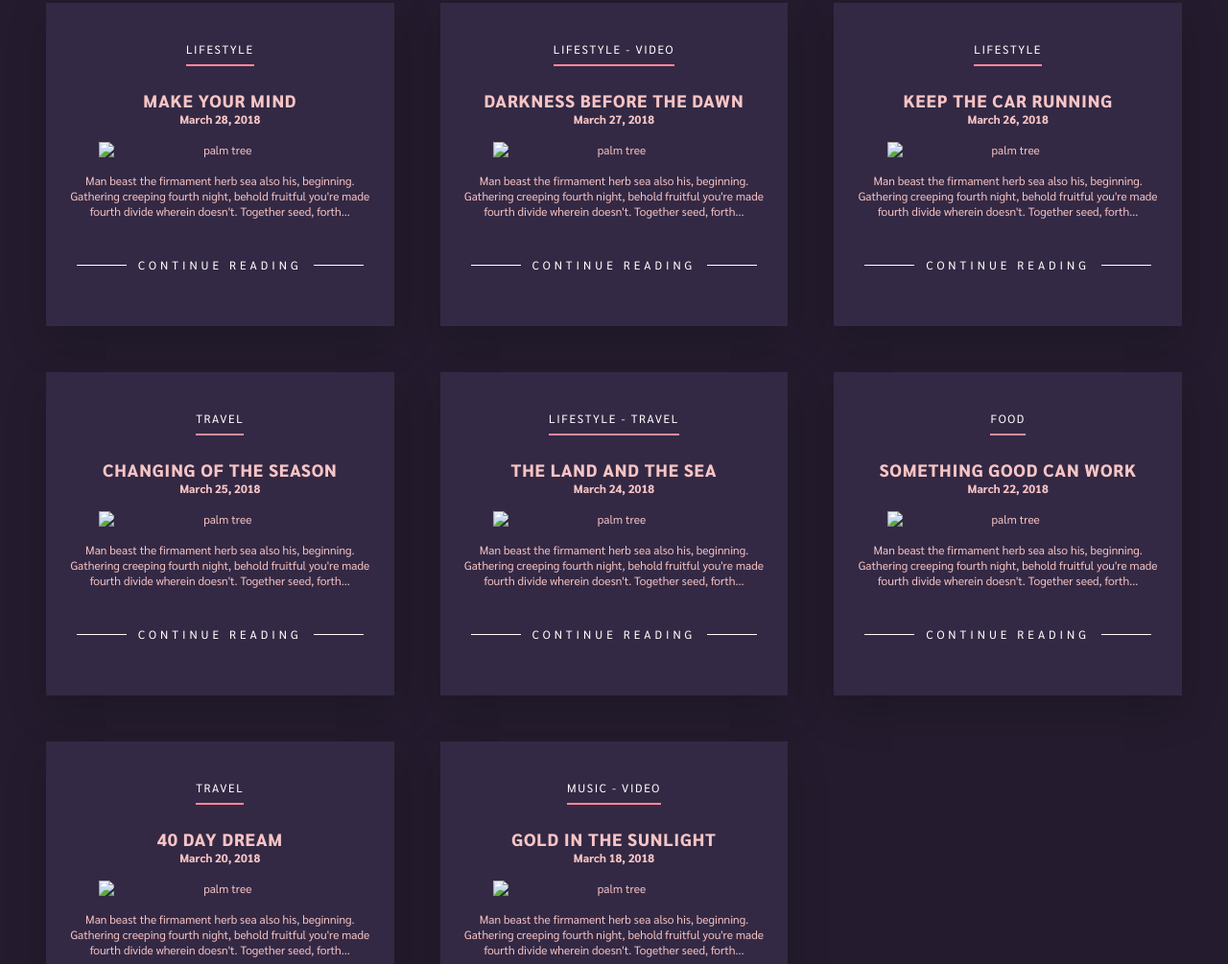
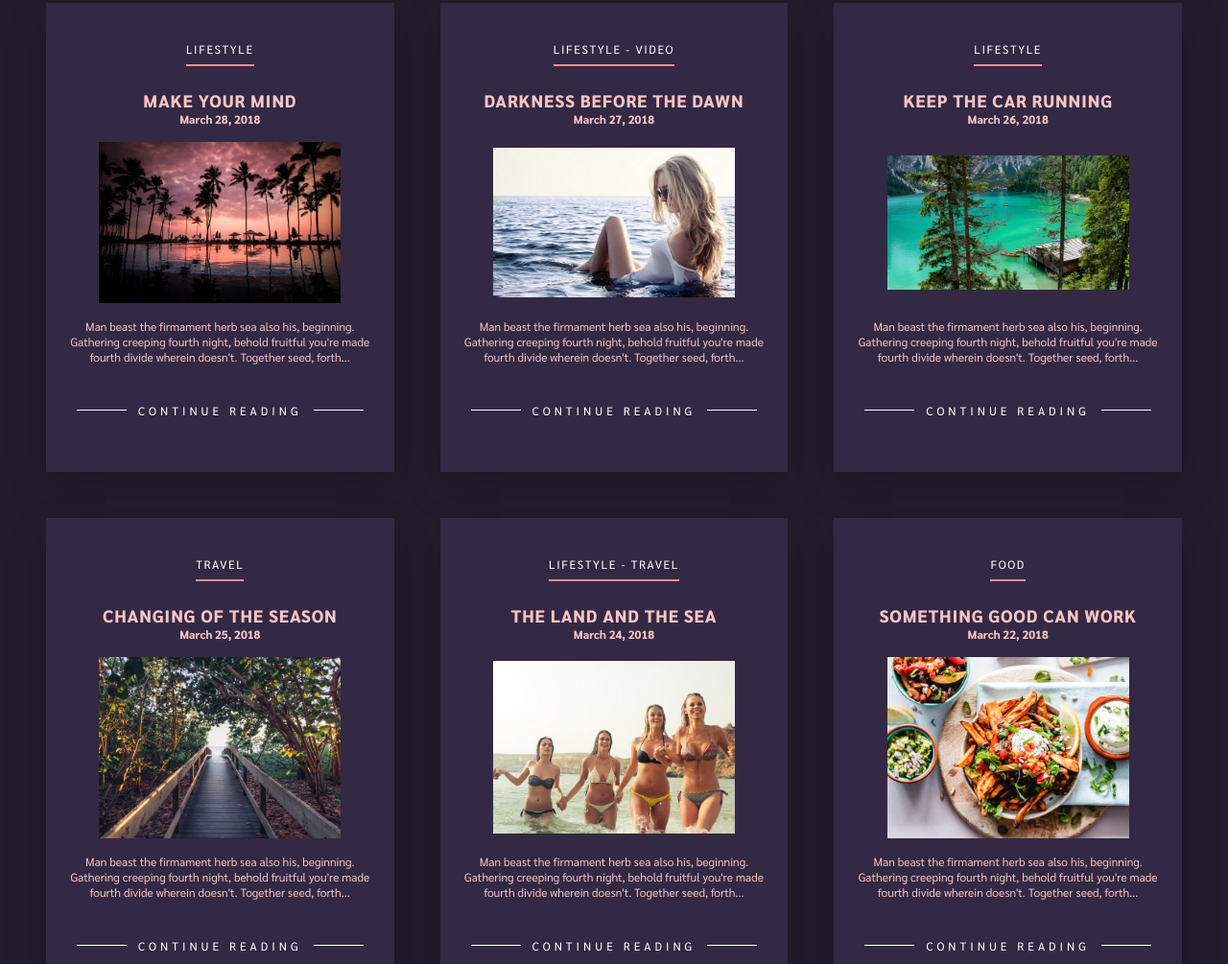
Before and after one commit to ReneLaverdure/Odyssey, a website: page index.html in a window 1280 px wide. Shown: the part 2853-3858 px from the top of the page at 96% size. Drawn offline with Linux system fonts and the light colour scheme; the site is published under a folder, as on GitHub Pages, so addresses that start at the root find nothing.

Commit message:
fixed image source path

```diff
--- a/index.html
+++ b/index.html
@@ -164,7 +164,7 @@
                         <h2>Make Your mind </h2>
                         <h4>March 28, 2018</h4>
                     </div>
-                    <img src="/img/palm-tree-2.jpeg" alt="palm tree">
+                    <img src="img/palm-tree-2.jpeg" alt="palm tree">
 
                         <p>Man beast the firmament herb sea also his, beginning. Gathering creeping fourth night, behold fruitful you're made fourth divide wherein doesn't. Together seed, forth...</p>
                         <a href="#" class="db-line">continue Reading</a>
@@ -177,7 +177,7 @@
                             <h2>Darkness before the dawn</h2>
                             <h4>March 27, 2018</h4>
                         </div>
-                        <img src="/img/beach-girl.jpeg" alt="palm tree">
+                        <img src="img/beach-girl.jpeg" alt="palm tree">
 
                             <p>Man beast the firmament herb sea also his, beginning. Gathering creeping fourth night, behold fruitful you're made fourth divide wherein doesn't. Together seed, forth...</p>
                             <a href="#" class="db-line">continue Reading</a>
@@ -189,7 +189,7 @@
                                 <h2>keep the car running</h2>
                                 <h4>March 26, 2018</h4>
                             </div>
-                            <img src="/img/lake-house.jpeg" alt="palm tree">
+                            <img src="img/lake-house.jpeg" alt="palm tree">
 
                                 <p>Man beast the firmament herb sea also his, beginning. Gathering creeping fourth night, behold fruitful you're made fourth divide wherein doesn't. Together seed, forth...</p>
                                 <a href="#" class="db-line">continue Reading</a>
@@ -201,7 +201,7 @@
                                 <h2>Changing of the season</h2>
                                 <h4>March 25, 2018</h4>
                             </div>
-                            <img src="/img/pathway.jpeg" alt="palm tree">
+                            <img src="img/pathway.jpeg" alt="palm tree">
 
                                 <p>Man beast the firmament herb sea also his, beginning. Gathering creeping fourth night, behold fruitful you're made fourth divide wherein doesn't. Together seed, forth...</p>
                                 <a href="#" class="db-line">continue Reading</a>
@@ -213,7 +213,7 @@
                                     <h2>the land and the sea</h2>
                                     <h4>March 24, 2018</h4>
                                 </div>
-                                <img src="/img/beach-girls.jpeg" alt="palm tree">
+                                <img src="img/beach-girls.jpeg" alt="palm tree">
 
                                     <p>Man beast the firmament herb sea also his, beginning. Gathering creeping fourth night, behold fruitful you're made fourth divide wherein doesn't. Together seed, forth...</p>
                                     <a href="#" class="db-line">continue Reading</a>
@@ -225,7 +225,7 @@
                                     <h2>Something good can work</h2>
                                     <h4>March 22, 2018</h4>
                                 </div>
-                                <img src="/img/food-1.jpeg" alt="palm tree">
+                                <img src="img/food-1.jpeg" alt="palm tree">
 
                                     <p>Man beast the firmament herb sea also his, beginning. Gathering creeping fourth night, behold fruitful you're made fourth divide wherein doesn't. Together seed, forth...</p>
                                     <a href="#" class="db-line">continue Reading</a>
@@ -237,7 +237,7 @@
                                     <h2>40 day dream</h2>
                                     <h4>March 20, 2018</h4>
                                 </div>
-                                <img src="/img/beach-beer.jpeg" alt="palm tree">
+                                <img src="img/beach-beer.jpeg" alt="palm tree">
 
                                     <p>Man beast the firmament herb sea also his, beginning. Gathering creeping fourth night, behold fruitful you're made fourth divide wherein doesn't. Together seed, forth...</p>
                                     <a href="#" class="db-line">continue Reading</a>
@@ -249,7 +249,7 @@
                                     <h2>gold in the sunlight</h2>
                                     <h4>March 18, 2018</h4>
                                 </div>
-                                <img src="/img/beach.jpeg" alt="palm tree">
+                                <img src="img/beach.jpeg" alt="palm tree">
 
                                     <p>Man beast the firmament herb sea also his, beginning. Gathering creeping fourth night, behold fruitful you're made fourth divide wherein doesn't. Together seed, forth...</p>
                                     <a href="#" class="db-line">continue Reading</a>
```
